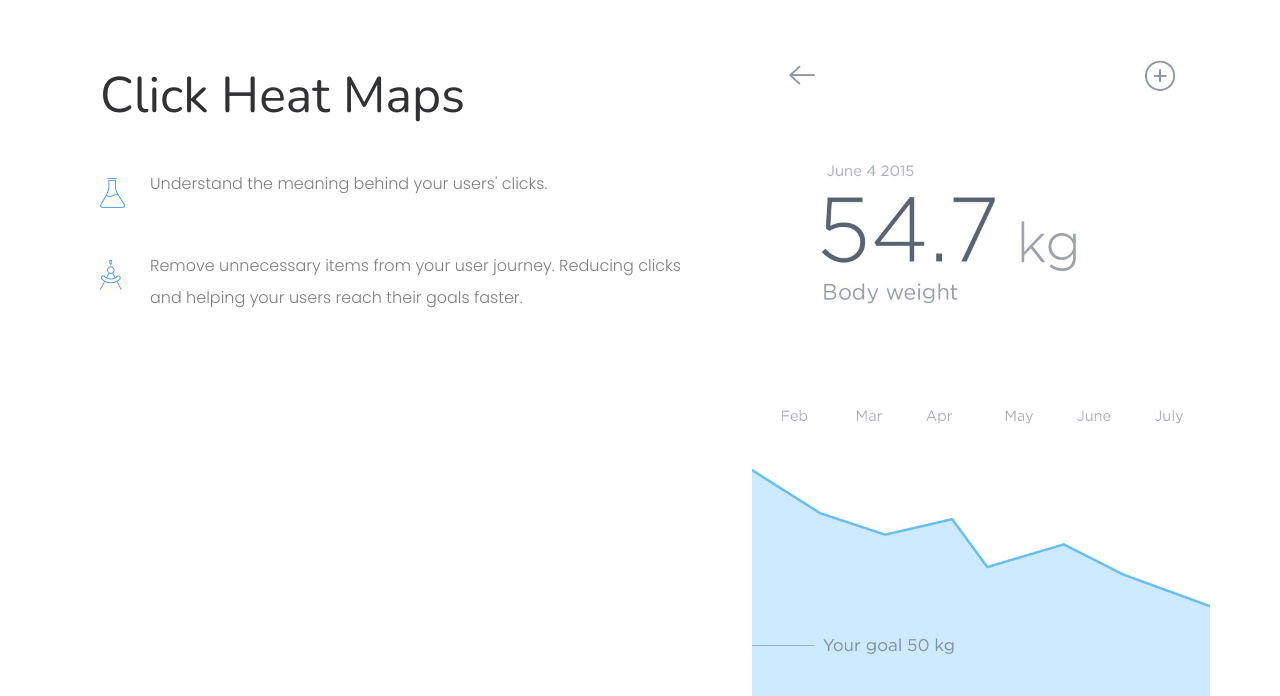
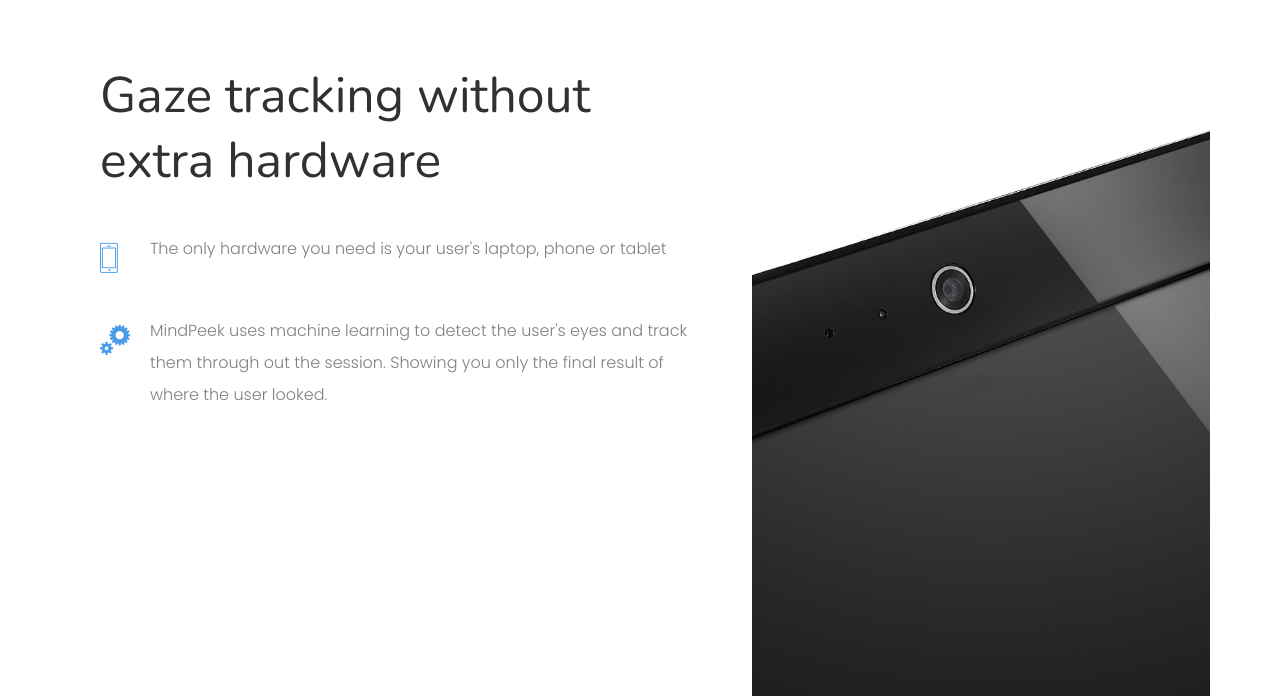
Before and after one commit to 2087829p/2087829p.github.io, a plain HTML site: page index.html in a window 1280 px wide. Shown: the part 2884-3580 px from the top of the page. Drawn offline with nearby package versions, Linux system fonts and the light colour scheme; files whose address does not match are found by name.

Commit message:
'changes2'

```diff
--- a/index.html
+++ b/index.html
@@ -5,7 +5,7 @@
 	<meta http-equiv="X-UA-Compatible" content="IE=edge">
 	<title>MindPeek</title>
 	<meta name="viewport" content="width=device-width, initial-scale=1">
-	<meta name="description" content="UX testing platform. Lend your eyes and improve the web's UX" />
+	<meta name="description" content="UX testing platform. Lend your eyes and improve the user experience of millions of web users" />
 	<meta name="keywords" content="ux, user testing, user experience test, user study" />
 	<meta name="author" content="" />
 
@@ -199,7 +199,7 @@
 					</div>
 					<div class="col-md-7 animate-box">
 						<div class="desc">
-							<h2>Eye Heat Maps</h2>
+							<h2>Gaze and Click Heat Maps</h2>
 							<div class="features">
 								<span class="icon"><i class="icon-eye"></i></span>
 								<div class="f-desc">
@@ -218,17 +218,6 @@
 									<p>Discover new ways to better present your most relevant content.</p>
 								</div>
 							</div>
-							<!-- <p><a href="#" class="btn btn-primary btn-outline with-arrow">Start collaborating <i class="icon-arrow-right3"></i></a></p> -->
-						</div>
-					</div>
-				</div>
-				<div class="row mobile-wrap">
-					<div class="col-md-5 col-md-push-7 animate-box">
-						<div class="mobile-img" style="background-image: url(images/mobile-1.jpg);"></div>
-					</div>
-					<div class="col-md-7 col-md-pull-5 animate-box">
-						<div class="desc">
-							<h2>Click Heat Maps</h2>
 							<div class="features">
 								<span class="icon"><i class="icon-beaker"></i></span>
 								<div class="f-desc">
@@ -241,12 +230,30 @@
 									<p>Remove unnecessary items from your user journey. Reducing clicks and helping your users reach their goals faster.</p>
 								</div>
 							</div>
-							<!-- <div class="features">
-								<span class="icon"><i class="icon-beaker"></i></span>
+							<!-- <p><a href="#" class="btn btn-primary btn-outline with-arrow">Start collaborating <i class="icon-arrow-right3"></i></a></p> -->
+						</div>
+					</div>
+				</div>
+				<div class="row mobile-wrap">
+					<div class="col-md-5 col-md-push-7 animate-box">
+						<div class="mobile-img" style="background-image: url(images/camera3.jpg);"></div>
+					</div>
+					<div class="col-md-7 col-md-pull-5 animate-box">
+						<div class="desc">
+							<h2>Gaze tracking without extra hardware</h2>
+
+							<div class="features">
+								<span class="icon"><i class="icon-phone"></i></span>
 								<div class="f-desc">
-									<p>.</p>
+									<p>The only hardware you need is your user's laptop, phone or tablet</p>
 								</div>
-							</div> -->
+							</div>
+							<div class="features">
+								<span class="icon"><i class="icon-cogs"></i></span>
+								<div class="f-desc">
+									<p>MindPeek uses machine learning to detect the user's eyes and track them through out the session. Showing you only the final result of where the user looked.</p>
+								</div>
+							</div>
 							<!-- <p><a href="#" class="btn btn-primary btn-outline with-arrow">Start collaborating <i class="icon-arrow-right3"></i></a></p> -->
 						</div>
 					</div>
@@ -311,7 +318,7 @@
 						<article>
 							<h3>Entertainment</h3>
 							<!-- <p class="admin"><span>May 12, 2018</span></p> -->
-							<p>Too many jump scares? MindPeek will help you see your content through the eyes of your user base.</p>
+							<p>Make your games more immersive, enhance gameplay and game analytics with hardware-less eye tracking.</p>
 							<!-- <p class="author-wrap"><a href="#" class="author-img" style="background-image: url(images/person2.jpg);"></a> <a href="#" class="author">by Dave Miller</a></p> -->
 						</article>
 					</div>
```
Also changed, not shown: images/camera3.jpg (added).
